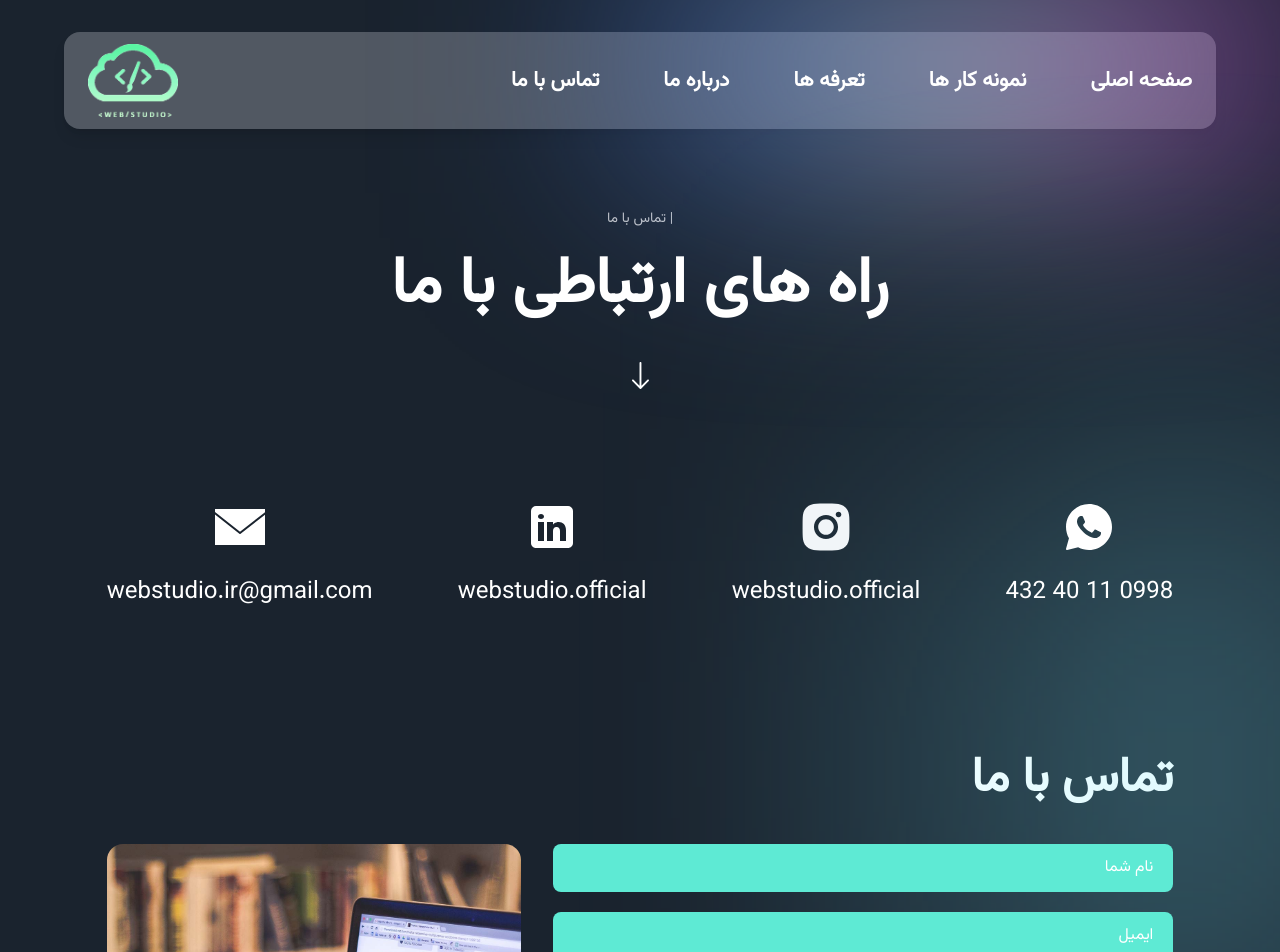
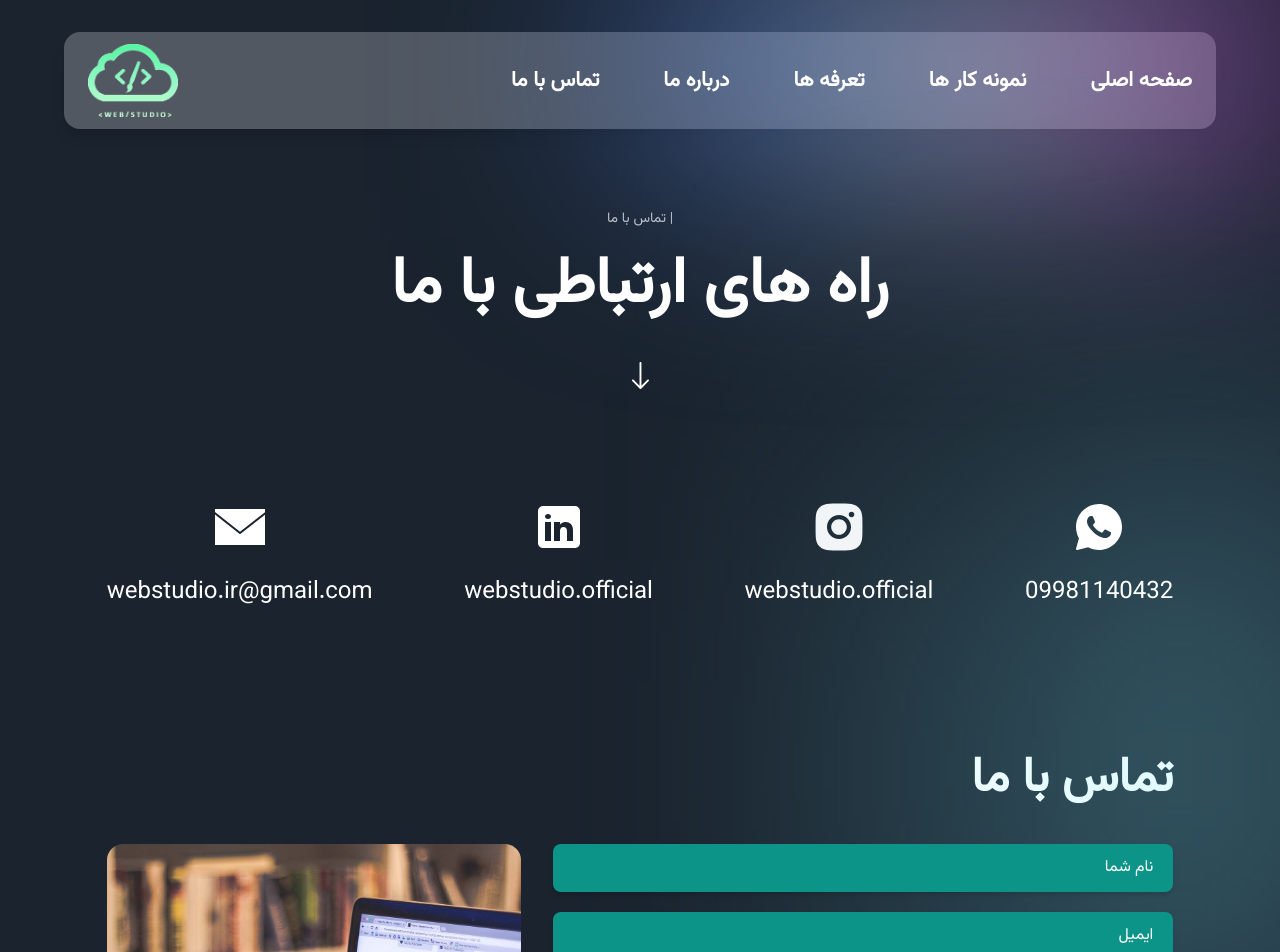
Before and after one commit to mohammadali-amd/Metaverse, a Next.js app: page /contact-us in a window 1280 px wide. Shown: the top 952 px of the page. Built offline with nearby package versions, Linux system fonts and the light colour scheme.

Commit message:
fix contact page ui

```diff
--- a/package.json
+++ b/package.json
@@ -13,7 +13,7 @@
     "next": "^13.2.4",
     "react": "^18.2.0",
     "react-dom": "^18.2.0",
-    "react-hook-form": "^7.43.7"
+    "react-hook-form": "^7.43.9"
   },
   "devDependencies": {
     "autoprefixer": "^10.4.13",
--- a/sections/Contact.jsx
+++ b/sections/Contact.jsx
@@ -7,14 +7,14 @@ import { fadeIn, staggerContainer } from '../utils/motion';
 import { TitleText, TypingText } from '../components';
 
 const contactUs = [
-  { src: '/whatsapp.svg', alt: 'whatsapp', id: '0998 11 40 432', address: 'https://wa.me/09981140432' },
+  { src: '/whatsapp.svg', alt: 'whatsapp', id: '09981140432', address: 'https://wa.me/09981140432' },
   { src: '/instagram.svg', alt: 'instagram', id: 'webstudio.official', address: 'https://www.instagram.com/webstudio.official' },
   { src: '/linkedin.svg', alt: 'linkedin', id: 'webstudio.official', address: '#' },
   { src: '/mail.svg', alt: 'mail', id: 'webstudio.ir@gmail.com', address: 'mailto:webstudio.ir@gmail.com' },
 ];
 
 const Contact = () => {
-  const inputStyles = 'mb-5 w-full rounded-lg bg-teal-300 px-5 py-3 placeholder-white';
+  const inputStyles = 'mb-5 w-full rounded-lg bg-teal-600 shadow-md px-5 py-3 placeholder-white';
 
   const { register, trigger, formState: { errors } } = useForm();
 
@@ -164,7 +164,7 @@ const Contact = () => {
               {/* Submit Button */}
               <button
                 type="submit"
-                className="mt-5 rounded-lg bg-teal-500 hover:bg-teal-700 px-20 py-3 transition duration-500 text-white"
+                className="mt-5 rounded-lg shadow-md bg-teal-500 hover:bg-teal-700 px-20 py-3 transition duration-500 text-white"
               >
                 ارسال
               </button>
```
Also changed, not shown: 1 other file (tests, documents, lock files or other folders).
